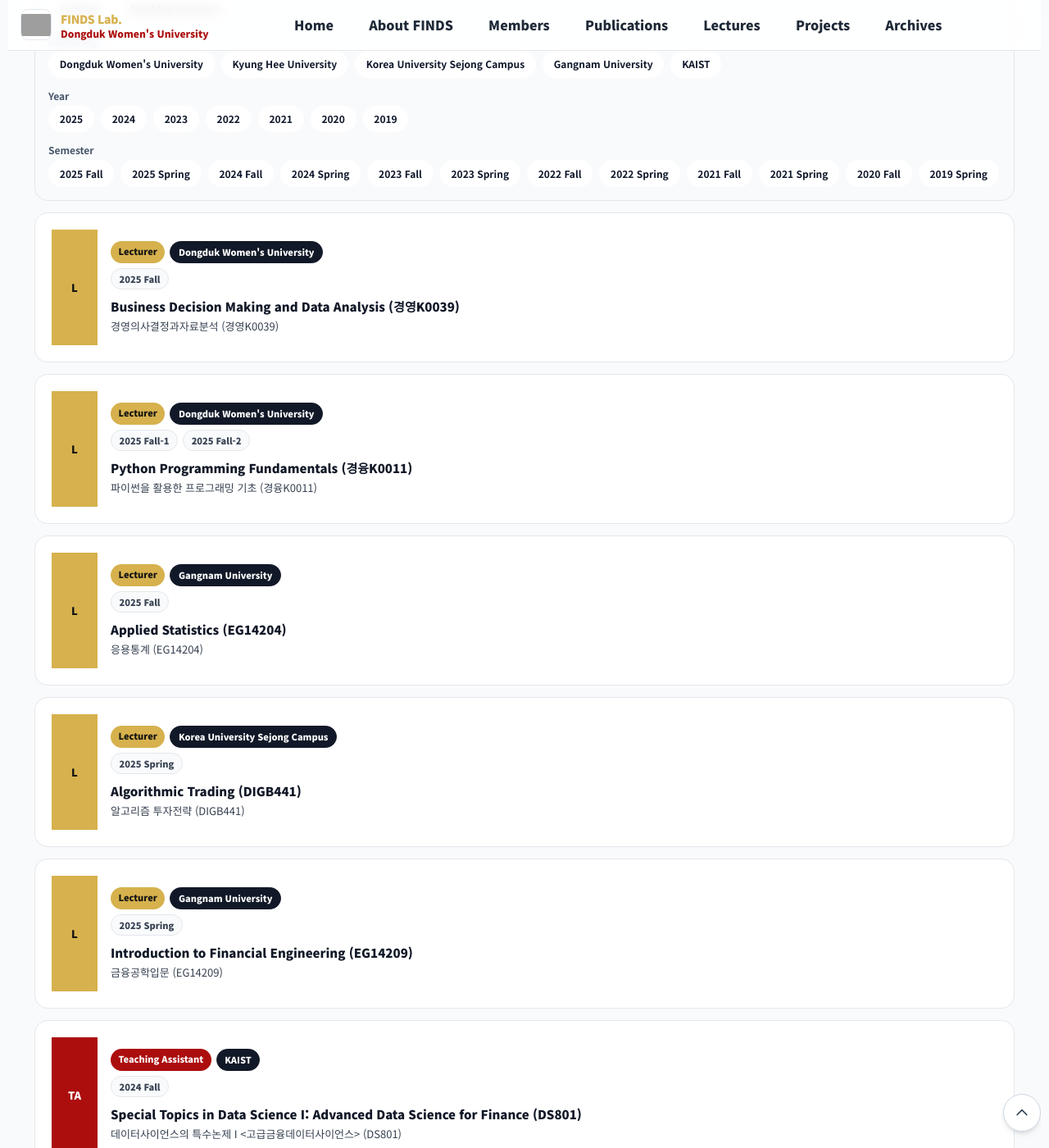
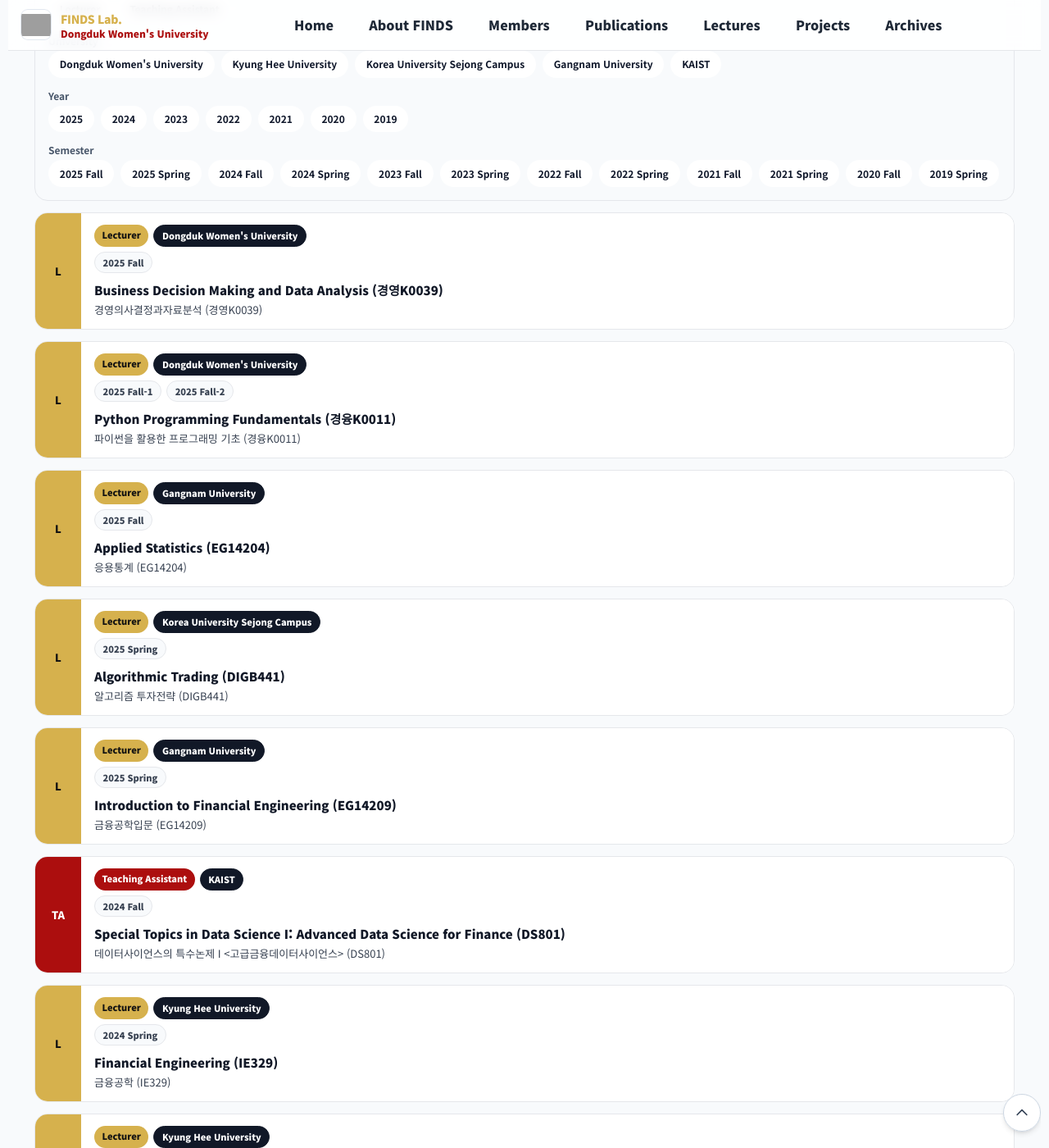
Before and after one commit to FinDS-Lab/site, a Jekyll site: the page built from lectures.html, in a window 1280 px wide and 1400 px high, scrolled down 452 px. Shown: the whole window at 82% size. Built offline with Jekyll 4.4.1, drawn with Linux system fonts in a browser that asks for light colours; nearby versions of some CDN libraries; grey boxes are pictures that could not be loaded.

Commit message:
Update lectures.html

```diff
--- a/lectures.html
+++ b/lectures.html
@@ -220,36 +220,32 @@
 /* Grid */
 .grid{display:grid;gap:14px;margin-top:14px;grid-template-columns:1fr}
 
-/* Card */
-.card{
+/* Lecture Card - Using unique class names to avoid conflicts */
+.lecture-card{
   background:#fff;
   border:1px solid #e5e7eb;
-  border-radius:1rem !important;
-  overflow:hidden !important;
+  border-radius:1rem;
+  overflow:hidden;
 }
-.card-row{
+.lecture-row{
   display:grid;
   grid-template-columns:56px 1fr;
-  border-radius:0;
 }
 
-/* Left side indicator - Updated to match publications style */
-.card-left{
+/* Left side indicator */
+.lecture-left{
   display:flex;
   align-items:center;
   justify-content:center;
   font-weight:900;
   font-size:13px;
   user-select:none;
-  border-radius:0;
-  margin:0;
-  padding:0;
 }
-.card-left.lecturer{background:var(--lect-gold);color:#111}
-.card-left.ta{background:var(--ta-red);color:#fff}
+.lecture-left.lecturer{background:var(--lect-gold);color:#111}
+.lecture-left.ta{background:var(--ta-red);color:#fff}
 
 /* Body */
-.card-body{padding:14px 16px;background:#fff}
+.lecture-body{padding:14px 16px;background:#fff}
 .meta{display:flex;flex-wrap:wrap;gap:6px}
 .meta + .meta{margin-top:6px}
 .badge{padding:.25rem .6rem;border-radius:999px;font-weight:800;font-size:11px;white-space:nowrap}
@@ -284,8 +280,8 @@
   .search-container{flex-direction:column;align-items:stretch}
   .search{width:100%}
   .count{text-align:center;width:100%}
-  .card-row{grid-template-columns:48px 1fr}
-  .card-left{font-size:11px}
+  .lecture-row{grid-template-columns:48px 1fr}
+  .lecture-left{font-size:11px}
 }
 </style>
 
@@ -538,12 +534,12 @@
     const course = item.courses[0];
 
     return `
-    <article class="card">
-      <div class="card-row">
-        <div class="card-left ${leftClass}">
+    <article class="lecture-card">
+      <div class="lecture-row">
+        <div class="lecture-left ${leftClass}">
           <span>${leftLabel}</span>
         </div>
-        <div class="card-body">
+        <div class="lecture-body">
           <!-- Role + School -->
           <div class="meta">
             <span class="badge ${roleBadgeClass} text-en">${item.role}</span>
```
